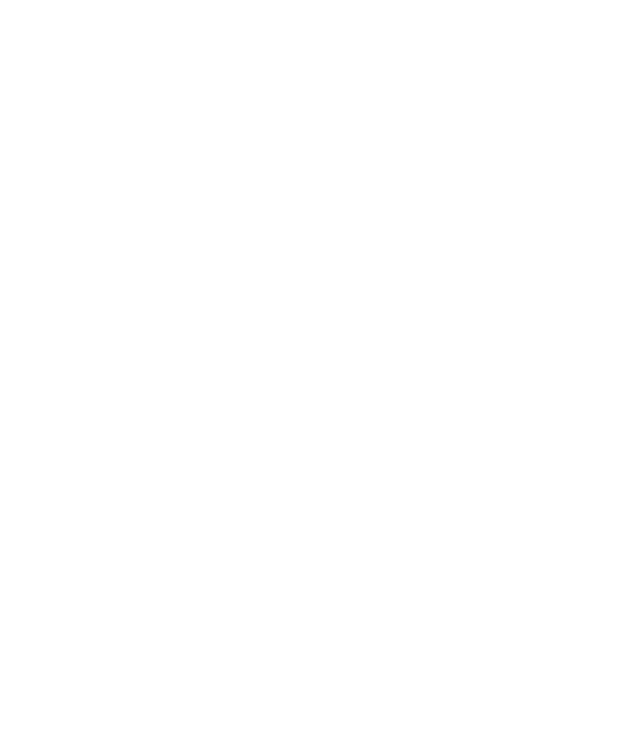
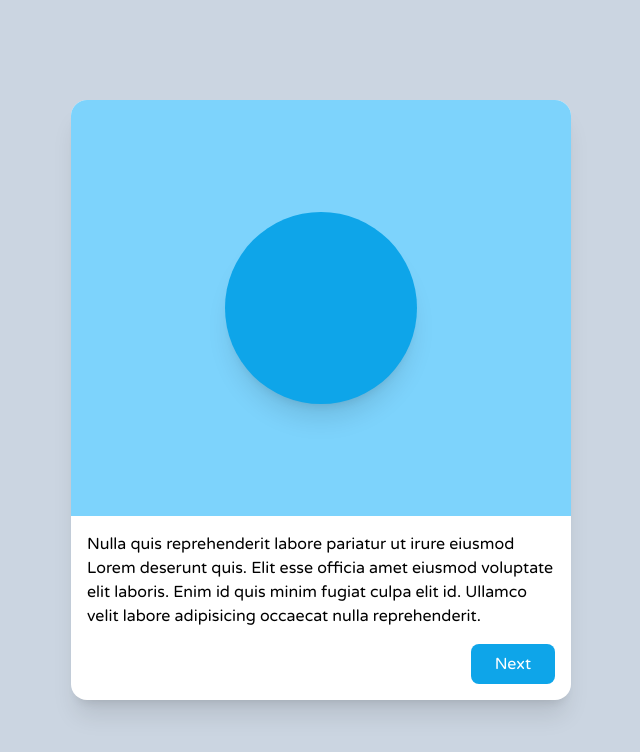
Before and after one commit to CozyBrian/Etonote, a React (Create React App) app: page /newUser in a window 1280 px wide. Before the commit this address had no page. Shown: the top 752 px of the page, without its empty margins (319-959 px from the left). Built offline with nearby package versions, Linux system fonts and the light colour scheme.

Commit message:
basic onboarding and authentiation screens

```diff
--- a/src/AnimatedRoutes.tsx
+++ b/src/AnimatedRoutes.tsx
@@ -2,6 +2,7 @@
 import { Route, Routes, useLocation } from "react-router";
 import { AnimatePresence } from "framer-motion";
 import Authentication from "./components/authentication/Authentication";
+import OnBoarding from "./components/OnBoarding/on-boarding";
 
 const AnimatedRoutes = () => {
   const location = useLocation();
@@ -10,6 +11,7 @@
     <AnimatePresence mode="wait">
       <Routes location={location} key={location.pathname}>
         <Route path="/" element={<Authentication />} />
+        <Route path="/newUser" element={<OnBoarding />} />
         <Route path="/home" element={<App />} />
       </Routes>
     </AnimatePresence>
--- a/src/components/OnBoarding/on-boarding.tsx
+++ b/src/components/OnBoarding/on-boarding.tsx
@@ -1,39 +1,25 @@
 import React, { useState } from "react";
 import { AnimatePresence, motion } from "framer-motion";
-
-const variants = {
-  enter: (direction: number) => {
-    return {
-      x: direction > 0 ? 1000 : -1000,
-      opacity: 0,
-    };
-  },
-  center: {
-    zIndex: 1,
-    x: 0,
-    opacity: 1,
-  },
-  exit: (direction: number) => {
-    return {
-      zIndex: 0,
-      x: direction < 0 ? 1000 : -1000,
-      opacity: 0,
-    };
-  },
-};
+import { useNavigate } from "react-router-dom";
 
 const OnBoarding = () => {
-  const [[page, direction], setPage] = useState([0, 0]);
+  const [page, setPage] = useState(0);
 
-  // We only have 3 images, but we paginate them absolutely (ie 1, 2, 3, 4, 5...) and
-  // then wrap that within 0-2 to find our image ID in the array below. By passing an
-  // absolute page index as the `motion` component's `key` prop, `AnimatePresence` will
-  // detect it as an entirely new image. So you can infinitely paginate as few as 1 images.
-  const items = [1, 2, 3, 4];
-  const imageIndex = page;
+  const items = [
+    "bg-sky-500",
+    "bg-slate-500",
+    "bg-purple-500",
+    "bg-orange-500",
+  ];
 
-  const paginate = (newDirection: number) => {
-    setPage([page + newDirection, newDirection]);
+  const navigate = useNavigate();
+
+  const nextButton = () => {
+    if (page < items.length - 1) {
+      setPage(page + 1);
+    } else {
+      navigate("/home");
+    }
   };
 
   return (
@@ -45,20 +31,19 @@
         exit={{ opacity: 0 }}
         className="flex flex-col w-[500px] h-[600px] items-center bg-white shadow-xl rounded-2xl  font-['VarelaRound'] duration-100"
       >
-        <div className="flex justify-center items-center h-full w-full bg-sky-300 rounded-t-2xl">
-          <AnimatePresence mode="wait" initial={false} custom={direction}>
+        <div className="flex justify-center overflow-x-scroll items-center h-full w-full bg-sky-300 rounded-t-2xl">
+          <AnimatePresence mode="wait">
             <motion.div
-              key={imageIndex}
-              custom={direction}
-              variants={variants}
-              initial="enter"
-              animate="center"
-              exit="exit"
-              transition={{
-                duration: 0.3,
-              }}
-              className="w-48 h-48 rounded-full bg-slate-500 shadow-xl"
-            ></motion.div>
+              key={page}
+              initial={{ opacity: 0 }}
+              animate={{ opacity: 1 }}
+              exit={{ opacity: 0 }}
+              className=" flex items-center justify-center w-[450px]"
+            >
+              <div
+                className={`w-48 h-48 rounded-full ${items[page]} shadow-xl`}
+              ></div>
+            </motion.div>
           </AnimatePresence>
         </div>
         <div className="w-full h-[200px] p-4">
@@ -70,10 +55,10 @@
           </div>
           <div className="flex flex-row h-auto items-center mt-4 justify-end">
             <button
-              onClick={() => paginate(1)}
+              onClick={nextButton}
               className="bg-sky-500 active:bg-sky-600 text-white px-6 py-2 rounded-lg duration-100"
             >
-              Next
+              {page === items.length - 1 ? "Done" : "Next"}
             </button>
           </div>
         </div>
--- a/src/components/authentication/Authentication.tsx
+++ b/src/components/authentication/Authentication.tsx
@@ -15,7 +15,6 @@
   const {
     register,
     handleSubmit,
-    watch,
     formState: { errors },
   } = useForm<Inputs>();
 
@@ -103,7 +102,9 @@
         </form>
         <div className="w-72 m-4">
           <button
-            onClick={() => navigate("/home")}
+            onClick={() => {
+              isRegister ? navigate("/newUser") : navigate("/home");
+            }}
             className="w-full border-2 border-black/30 active:border-black p-2 font-bold rounded-3xl duration-100"
           >
             {isRegister ? "Sign Up" : "Login"} with Google
--- a/src/components/components/loadingScreen.tsx
+++ b/src/components/components/loadingScreen.tsx
@@ -11,7 +11,10 @@
       className="absolute top-0 left-0 w-screen h-screen bg-slate-300 dark:bg-zinc-900 opacity-0 z-50 flex justify-center items-center"
     >
       <div className="flex justify-center flex-col">
-        <img
+        <motion.img
+          initial={{ opacity: 0 }}
+          animate={{ opacity: 1 }}
+          exit={{ opacity: 0 }}
           className="h-48"
           src={require("../../assets/images/splash.png")}
           alt="logo"
```
